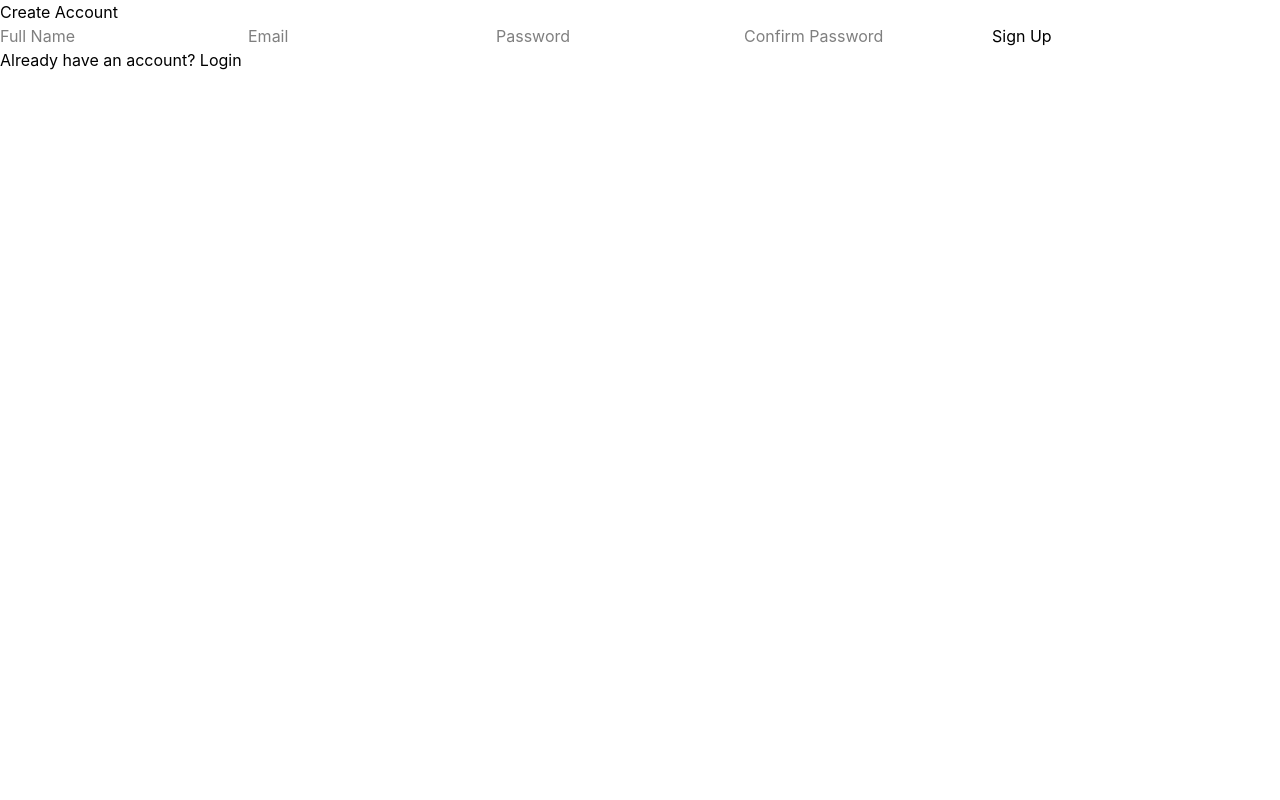
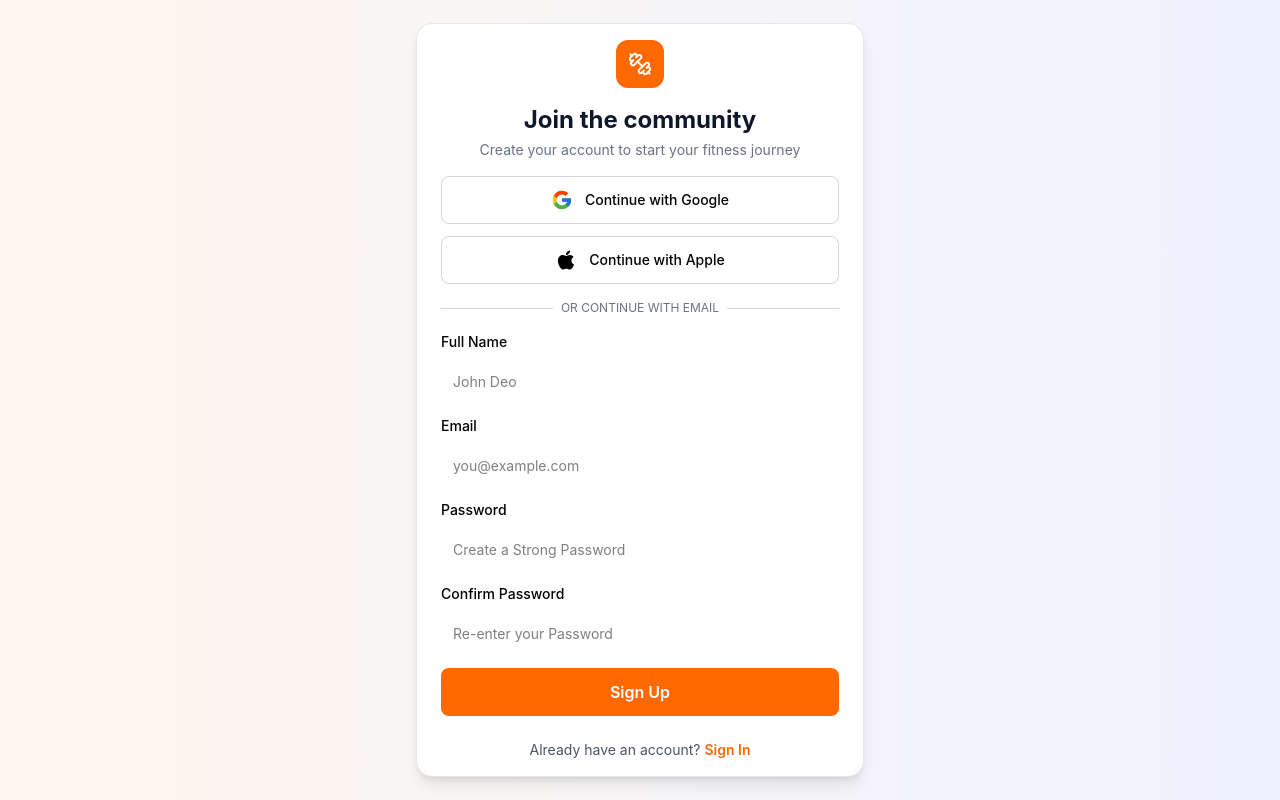
Before and after one commit to SelviKavitha/fitness-challenge-tracker, a React (Vite) app: page /signup in a window 1280 px wide. Built offline with nearby package versions, Linux system fonts and the light colour scheme.

Commit message:
signup and homepage added

```diff
--- /dev/null
+++ b/src/components/HeroSection.jsx
@@ -0,0 +1,64 @@
+import { Link } from "react-router-dom";
+
+function HeroSection() {
+  return (
+    <section className="bg-gradient-to-r from-orange-50 to-indigo-50">
+      <div className="max-w-7xl mx-auto px-6 py-20">
+
+        <div className="grid md:grid-cols-2 gap-12 items-center">
+
+          {/* Left Content */}
+          <div>
+
+            <div className="inline-flex items-center gap-2 bg-orange-100 text-orange-600 text-sm px-4 py-2 rounded-full mb-6">
+              ✨ Join 10,000+ Active Members
+            </div>
+
+            <h1 className="text-5xl md:text-6xl font-bold text-slate-900 leading-tight">
+              Transform Your
+              <br />
+              Fitness Journey
+              <br />
+              <span className="text-orange-500">
+                Together
+              </span>
+            </h1>
+
+            <p className="text-gray-600 text-lg mt-6 max-w-lg">
+              Join community challenges, track your progress,
+              and achieve your fitness goals with the support
+              of thousands of motivated individuals.
+            </p>
+
+            <div className="flex gap-4 mt-8">
+              <Link
+                to="/signup"
+                className="bg-orange-500 hover:bg-orange-600 text-white px-6 py-3 rounded-lg font-semibold"
+              >
+                Get Started Free →
+              </Link>
+
+              <button className="border border-gray-300 px-6 py-3 rounded-lg font-medium hover:bg-white">
+                Browse Challenges
+              </button>
+            </div>
+
+          </div>
+
+          {/* Right Image */}
+          <div>
+            <img
+              src="https://images.unsplash.com/photo-1517836357463-d25dfeac3438?w=900"
+              alt="Fitness"
+              className="rounded-2xl shadow-lg w-full h-[400px] object-cover"
+            />
+          </div>
+
+        </div>
+
+      </div>
+    </section>
+  );
+}
+
+export default HeroSection;
--- /dev/null
+++ b/src/components/Navbar.jsx
@@ -0,0 +1,54 @@
+import { Link } from "react-router-dom";
+import { LuDumbbell } from "react-icons/lu";
+
+function Navbar() {
+  return (
+    <nav className="bg-white shadow-sm">
+      <div className="max-w-7xl mx-auto px-6 py-4 flex justify-around items-center">
+
+        {/* Logo */}
+        <div className="flex items-center gap-2">
+          <div className="bg-orange-500 p-2 rounded-lg text-white">
+            <LuDumbbell size={20} />
+          </div>
+
+          <h1 className="font-bold text-xl">
+            FitChallenge
+          </h1>
+        </div>
+
+        {/* Menu */}
+        <ul className="hidden md:flex  gap-8 text-sm font-medium text-gray-600">
+          <li>
+            <a href="#features" className="hover:text-orange-500">
+              Features
+            </a>
+          </li>
+
+          <li>
+            <a href="#how-it-works" className="hover:text-orange-500">
+              How It Works
+            </a>
+          </li>
+
+          <li>
+            <Link to="/login" className="hover:text-orange-500">
+              Sign In
+            </Link>
+          </li>
+        </ul>
+
+        {/* Button */}
+        <Link
+          to="/signup"
+          className="bg-orange-500 hover:bg-orange-600 text-white px-5 py-2 rounded-lg text-sm font-medium transition"
+        >
+          Get Started
+        </Link>
+
+      </div>
+    </nav>
+  );
+}
+
+export default Navbar;
--- a/src/pages/Login.jsx
+++ b/src/pages/Login.jsx
@@ -98,7 +98,7 @@ function Login() {
               placeholder="you@example.com"
               value={email}
               onChange={(e) => setEmail(e.target.value)}
-              className="w-full rounded-lg px-3 py-3 border border-gray-300 focus:outline-none text-sm focus:ring-2 focus:ring-orange-400"
+              className="w-full rounded-lg px-3 py-3 focus:outline-none text-sm focus:ring-2 focus:ring-orange-400"
             />
 
             {errors.email && (
@@ -120,7 +120,7 @@ function Login() {
               placeholder="Enter your password"
               value={password}
               onChange={(e) => setPassword(e.target.value)}
-              className="w-full rounded-lg px-3 py-3 border border-gray-300 focus:outline-none text-sm focus:ring-2 focus:ring-orange-400"
+              className="w-full rounded-lg px-3 py-3 focus:outline-none text-sm focus:ring-2 focus:ring-orange-400"
             />
 
             {errors.password && (
--- a/src/pages/Signup.jsx
+++ b/src/pages/Signup.jsx
@@ -1,72 +1,70 @@
+import { Link, useNavigate } from "react-router-dom";
+import { LuDumbbell } from "react-icons/lu";
+import { FcGoogle } from "react-icons/fc";
+import { FaApple } from "react-icons/fa";
 import { useState } from "react";
-import { Link, useNavigate } from "react-router-dom";
 
 function Signup() {
   const navigate = useNavigate();
-
-  const [formData, setFormData] = useState({
-    name: "",
+ const [name, setName] = useState("");
+  const [email, setEmail] = useState("");
+  const [password, setPassword] = useState("");
+  const [confirmpassword, setConfirmPassword] = useState("");
+  const [errors, setErrors] = useState({
+    name:"",
     email: "",
     password: "",
-    confirmPassword: "",
+    confirmpassword:""
   });
 
-  const [errors, setErrors] = useState({});
+ const handleSignup = (e) => {
+  e.preventDefault();
 
-  const handleChange = (e) => {
-    setFormData({
-      ...formData,
-      [e.target.name]: e.target.value,
-    });
-
-    setErrors({
-      ...errors,
-      [e.target.name]: "",
-    });
-  };
-
-  const validateForm = () => {
   let newErrors = {};
-
-    if (formData.name.trim() === "") {
-      newErrors.name = "Name is required";
-    } else if (formData.name.length < 3) {
-      newErrors.name = "Name must be at least 3 characters";
-    }
 
   const emailPattern =
     /^[^\s@]+@[^\s@]+\.[^\s@]+$/;
 
-    if (!formData.email) {
-      newErrors.email = "Email is required";
-    } else if (!emailPattern.test(formData.email)) {
-      newErrors.email = "Enter valid email";
+  // Name Validation
+  if (!name.trim()) {
+    newErrors.name = "Name is required";
+  } else if (name.trim().length < 3) {
+    newErrors.name =
+      "Name must be at least 3 characters";
   }
 
-    if (!formData.password) {
+  // Email Validation
+  if (!email.trim()) {
+    newErrors.email = "Email is required";
+  } else if (!emailPattern.test(email)) {
+    newErrors.email = "Enter a valid email";
+  }
+
+  // Password Validation
+  if (!password.trim()) {
     newErrors.password = "Password is required";
-    } else if (formData.password.length < 6) {
+  } else if (password.length < 6) {
     newErrors.password =
       "Password must be at least 6 characters";
   }
 
-    if (!formData.confirmPassword) {
+  // Confirm Password Validation
+  if (!confirmpassword.trim()) {
     newErrors.confirmPassword =
       "Confirm Password is required";
-    } else if (
-      formData.password !== formData.confirmPassword
-    ) {
+  } else if (password !== confirmpassword) {
     newErrors.confirmPassword =
       "Passwords do not match";
   }
 
+  // Check Existing User
   const existingUser = JSON.parse(
     localStorage.getItem("user")
   );
 
   if (
     existingUser &&
-      existingUser.email === formData.email
+    existingUser.email === email
   ) {
     newErrors.email =
       "Email already registered";
@@ -74,86 +72,160 @@ function Signup() {
 
   setErrors(newErrors);
 
-    return Object.keys(newErrors).length === 0;
+  if (Object.keys(newErrors).length > 0)
+    return;
+
+  // Save User
+  const userData = {
+    name,
+    email,
+    password,
   };
-
-  const handleSubmit = (e) => {
-    e.preventDefault();
-
-    if (!validateForm()) return;
 
   localStorage.setItem(
     "user",
-      JSON.stringify({
-        name: formData.name,
-        email: formData.email,
-        password: formData.password,
-      })
+    JSON.stringify(userData)
   );
 
   alert("Signup Successful");
 
   navigate("/");
 };
+  return (
+    <div className="min-h-screen flex items-center justify-center bg-gradient-to-r from-orange-50 to-indigo-50 px-4 overflow-hidden">
+      <div className="w-full max-w-md bg-white rounded-2xl shadow-lg border border-gray-200 px-6 py-4">
+        <div className="flex justify-center">
+          <div className="w-12 h-12 bg-orange-500 rounded-xl flex items-center justify-center text-white text-2xl">
+            <LuDumbbell />
+          </div>
+        </div>
 
-  return (
-    <div className="auth-container">
-      <form className="auth-form" onSubmit={handleSubmit}>
-        <h2>Create Account</h2>
+        {/* Title */}
+        <h1 className="text-2xl font-bold text-center text-slate-900 mt-4">
+         Join the community
+        </h1>
+
+        <p className="text-center text-gray-500 text-sm mt-1">
+         Create your account to start your fitness journey
+        </p>
+
+        {/* Social Login */}
+        <div className="mt-4 space-y-3">
+          <button className="w-full flex items-center justify-center gap-3 border border-gray-300 rounded-lg py-3 font-medium text-sm hover:bg-emerald-500 hover:text-white transition">
+            <FcGoogle size={22} />
+            Continue with Google
+          </button>
+
+          <button className="w-full flex items-center justify-center gap-3 border border-gray-300 rounded-lg py-3 font-medium text-sm hover:bg-emerald-500 hover:text-white transition">
+            <FaApple size={22} />
+            Continue with Apple
+          </button>
+        </div>
+
+        {/* Divider */}
+        <div className="flex items-center my-4">
+          <div className="flex-1 h-px bg-gray-300"></div>
+
+          <span className="px-2 text-xs text-gray-500 uppercase">
+            Or Continue With Email
+          </span>
+
+          <div className="flex-1 h-px bg-gray-300"></div>
+        </div>
+
+        {/* Form */}
+        <form className="space-y-3"  onSubmit={handleSignup}>
+           <div>
+            <label className="block text-sm font-medium mb-2">Full Name</label>
 
             <input
-          type="text"
-          name="name"
-          placeholder="Full Name"
-          value={formData.name}
-          onChange={handleChange}
+              type="name"
+              placeholder="John Deo"
+              value={name}
+              onChange={(e) => setName(e.target.value)}
+              className="w-full rounded-lg px-3 py-3  focus:outline-none text-sm focus:ring-2 focus:ring-orange-400"
             />
-        <span className="error">
-          {errors.name}
-        </span>
+
+            {errors.name && (
+              <p className="text-red-500 text-xs mt-1">{errors.name}</p>
+            )}
+          </div>
+
+          <div>
+            <label className="block text-sm font-medium mb-2">Email</label>
 
             <input
               type="email"
-          name="email"
-          placeholder="Email"
-          value={formData.email}
-          onChange={handleChange}
+              placeholder="you@example.com"
+              value={email}
+              onChange={(e) => setEmail(e.target.value)}
+              className="w-full rounded-lg px-3 py-3  focus:outline-none text-sm focus:ring-2 focus:ring-orange-400"
             />
-        <span className="error">
-          {errors.email}
-        </span>
+
+            {errors.email && (
+              <p className="text-red-500 text-xs mt-1">{errors.email}</p>
+            )}
+          </div>
+
+          <div>
+            <div className="flex justify-between items-center mb-2">
+              <label className="text-sm font-medium">Password</label>
+
+
+            </div>
 
             <input
               type="password"
-          name="password"
-          placeholder="Password"
-          value={formData.password}
-          onChange={handleChange}
+              placeholder="Create a Strong Password"
+              value={password}
+              onChange={(e) => setPassword(e.target.value)}
+              className="w-full rounded-lg px-3 py-3 focus:outline-none text-sm focus:ring-2 focus:ring-orange-400"
             />
-        <span className="error">
-          {errors.password}
-        </span>
+
+            {errors.password && (
+              <p className="text-red-500 text-xs mt-1">{errors.password}</p>
+            )}
+          </div>
+
+            <div>
+            <div className="flex justify-between items-center mb-2">
+              <label className="text-sm font-medium">Confirm Password</label>
+
+
+            </div>
 
             <input
               type="password"
-          name="confirmPassword"
-          placeholder="Confirm Password"
-          value={formData.confirmPassword}
-          onChange={handleChange}
+              placeholder="Re-enter your Password"
+              value={confirmpassword}
+              onChange={(e) => setConfirmPassword(e.target.value)}
+              className="w-full rounded-lg px-3 py-3 focus:outline-none text-sm focus:ring-2 focus:ring-orange-400"
             />
-        <span className="error">
-          {errors.confirmPassword}
-        </span>
 
-        <button type="submit">
+            {errors.confirmpassword && (
+              <p className="text-red-500 text-xs mt-1">{errors.confirmpassword}</p>
+            )}
+          </div>
+
+          <button
+            type="submit"
+            className="w-full bg-orange-500 hover:bg-orange-600 text-white py-3 rounded-lg font-semibold transition"
+          >
             Sign Up
           </button>
+        </form>
 
-        <p>
-          Already have an account?{" "}
-          <Link to="/">Login</Link>
+        {/* Signup */}
+        <p className="text-center text-sm text-gray-600 mt-6">
+         Already have an account? {" "}
+          <Link
+            to="/"
+            className="text-orange-500 font-semibold hover:underline"
+          >
+            Sign In
+          </Link>
         </p>
-      </form>
+      </div>
     </div>
   );
 }
```
Also changed, not shown: src/pages/Home.jsx (+7 -3 lines). Lines whose indentation alone changed are shown as unchanged.
